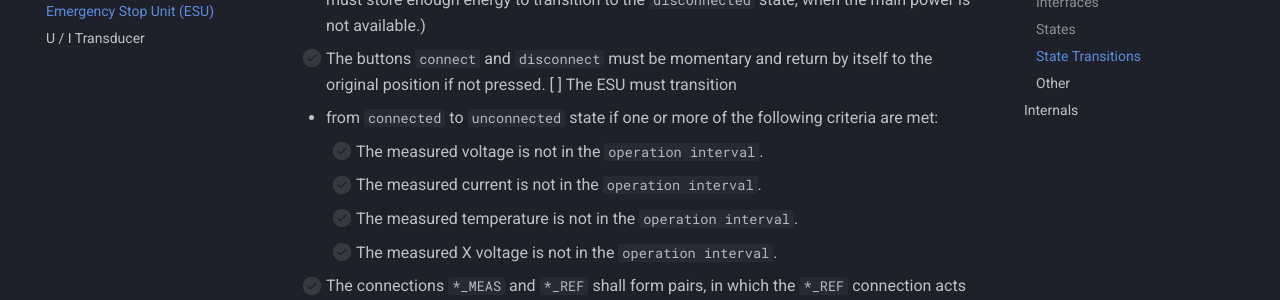
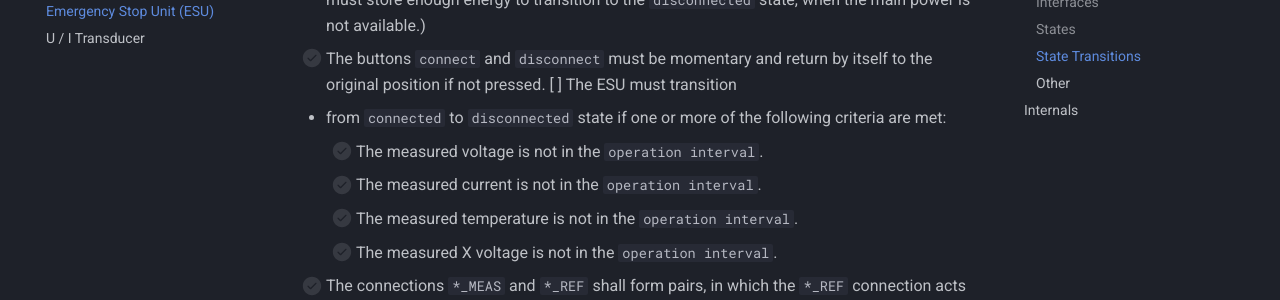
Before and after one commit to pascalguttmann/obat, an MkDocs documentation site: the page built from docs/arch/esu.md, in a window 1280 px wide and 900 px high, scrolled down 2858 px. Shown: the part 151-451 px from the top of the window. Built offline with MkDocs 1.6.1 and Material for MkDocs 9.7.7, drawn with Linux system fonts in a browser that asks for light colours; comment, search, counter and statistics services are not loaded.

Commit message:
fix state naming from 'unconnected' to 'disconnected'

```diff
--- a/docs/arch/esu.md
+++ b/docs/arch/esu.md
@@ -101,7 +101,7 @@ disconnect the battery.
     `disconnected` state, when the main power is not available.)
 - [ ] The buttons `connect` and `disconnect` must be momentary and return by
     itself to the original position if not pressed.  [ ] The ESU must transition
-- from `connected` to `unconnected` state if one or
+- from `connected` to `disconnected` state if one or
     more of the following criteria are met:
     - [ ] The measured voltage is not in the `operation interval`.
     - [ ] The measured current is not in the `operation interval`.
```
